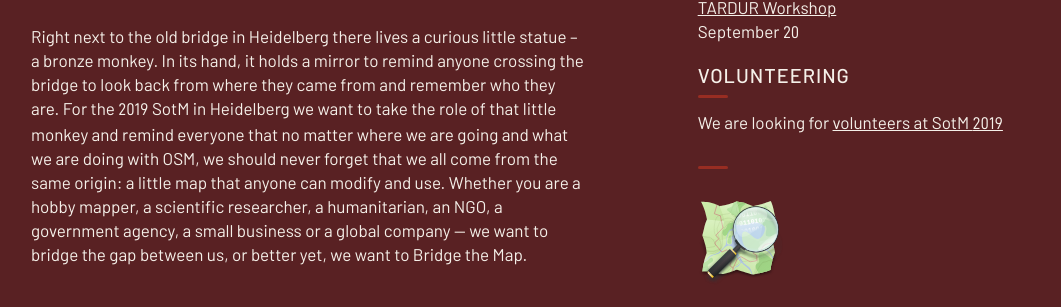
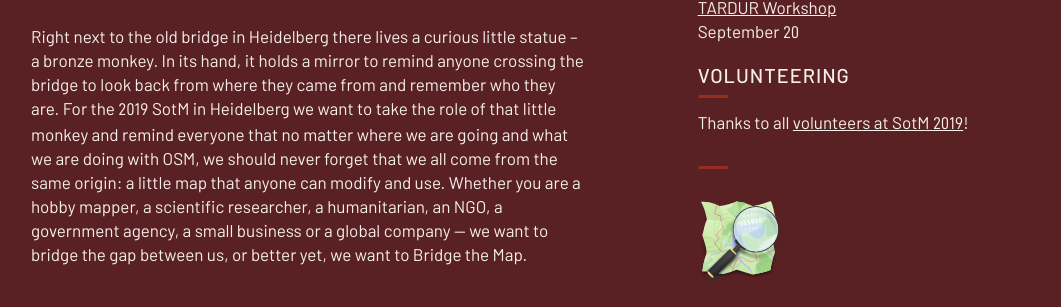
Before and after one commit to openstreetmap/stateofthemap-2019, a Jekyll site: the page built from index.html, in a window 1280 px wide and 900 px high, scrolled down 1440 px, cut to the strip 0-540 px from the top of the window. Shown: the part 148-455 px from the top of the strip, without its empty margins (109-1170 px from the left). Built offline with Jekyll 4.4.1, drawn with Linux system fonts in a browser that asks for light colours.

Commit message:
replace "looking for volunteers" with a thank you

```diff
--- a/_includes/about.html
+++ b/_includes/about.html
@@ -39,8 +39,7 @@
               September <span class="numeral">20</span>
           </p>
              <h3 class="small-title uppercase">Volunteering</h3>
-            <p>We are looking for <a href="{{site.baseurl}}/attending/#volunteering">volunteers at SotM <span class="numeral">2019</span></a></p>
-
+             <p>Thanks to all <a href="{{site.baseurl}}/attending/#volunteering">volunteers at SotM <span class="numeral">2019</span></a>!</p>
 
           <h3 class="small-title uppercase" style="height:0">&nbsp;</h3>
           <p>
```
